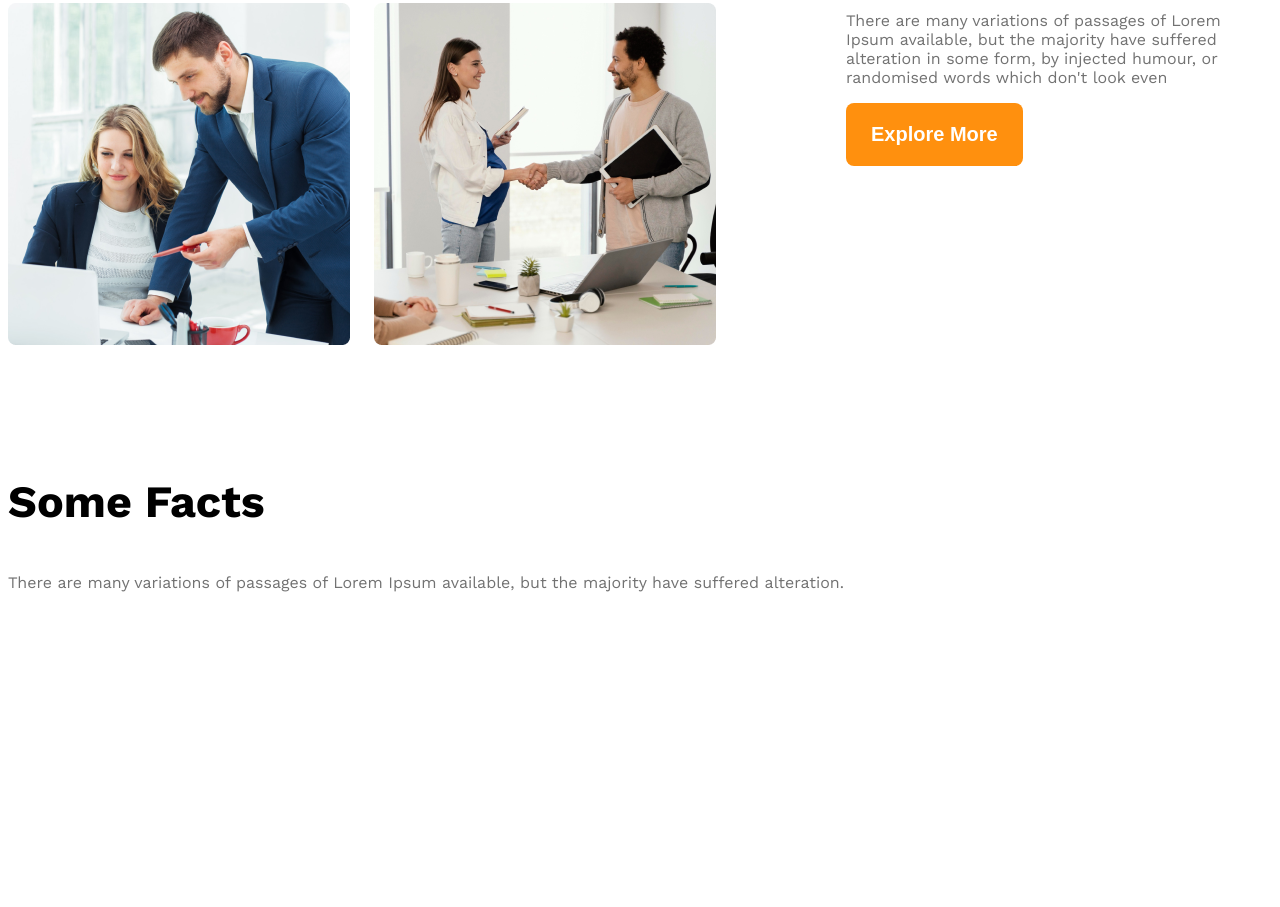
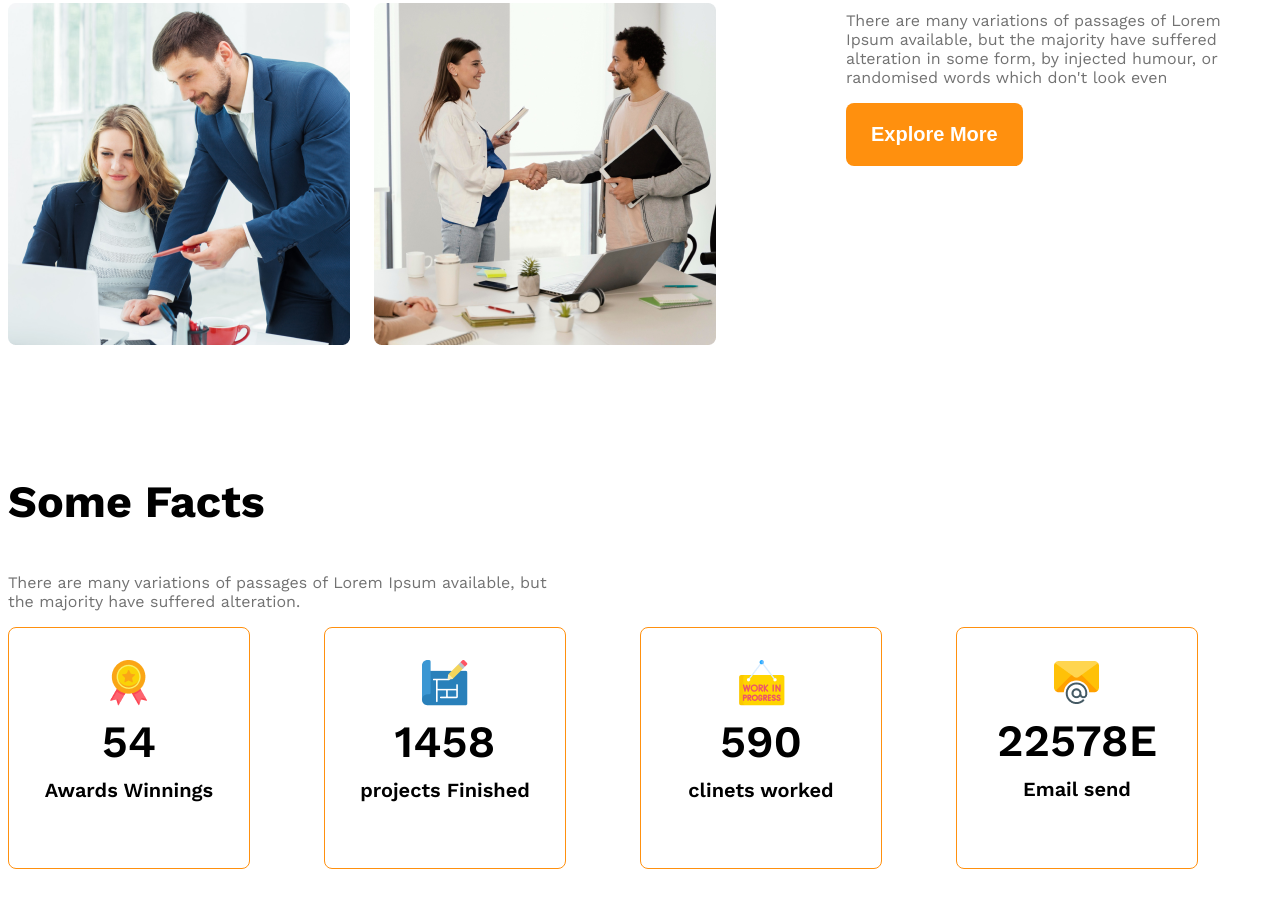
Before and after one commit to MdAbdulHannanShifat/g3-architect-website, a plain HTML site: page index.html in a window 1280 px wide. Shown: the part 1667-2574 px from the top of the page. Before the commit the page ends 2547 px from the top, so only its background shows below. Drawn offline with nearby package versions, Linux system fonts and the light colour scheme.

Commit message:
added some facts

```diff
--- a/index.html
+++ b/index.html
@@ -53,28 +53,37 @@
         </section>
         <section>
             <h3 class="section-title">Some Facts</h3>
-            <p class="text-light-gray">There are many variations of passages of Lorem Ipsum available, but the majority have suffered alteration.</p>
+            <p class="text-light-gray fact-description">There are many variations of passages of Lorem Ipsum available, but the majority have suffered alteration.</p>
             <div class="facts-container">
                 <!-- .fact*4>img.fact-icon+h4.fact-number+h5.fact-name -->
-                <div class="fact">
-                    <img src="" alt="" class="fact-icon">
-                    <h4 class="fact-number"></h4>
-                    <h5 class="fact-name"></h5>
+
+                <div class="fact-card display-flex">
+                    <div>
+                        <img src="images/icons/ribon.png" alt="" class="fact-icon">
+                    <h4 class="fact-number">54</h4>
+                    <h5 class="fact-name">Awards Winnings</h5>
+                    </div>
                 </div>
-                <div class="fact">
-                    <img src="" alt="" class="fact-icon">
-                    <h4 class="fact-number"></h4>
-                    <h5 class="fact-name"></h5>
+                <div class="fact-card display-flex">
+                   <div>
+                    <img src="images/icons/projects.png" alt="" class="fact-icon">
+                    <h4 class="fact-number">1458</h4>
+                    <h5 class="fact-name">projects Finished</h5>
+                   </div>
                 </div>
-                <div class="fact">
-                    <img src="" alt="" class="fact-icon">
-                    <h4 class="fact-number"></h4>
-                    <h5 class="fact-name"></h5>
+                <div class="fact-card display-flex">
+                   <div>
+                    <img src="images/icons/customers.png" alt="" class="fact-icon">
+                    <h4 class="fact-number">590</h4>
+                    <h5 class="fact-name">clinets worked</h5>
+                   </div>
                 </div>
-                <div class="fact">
-                    <img src="" alt="" class="fact-icon">
-                    <h4 class="fact-number"></h4>
-                    <h5 class="fact-name"></h5>
+                <div class="fact-card display-flex">
+                   <div>
+                    <img src="images/icons/email.png" alt="" class="fact-icon">
+                    <h4 class="fact-number">22578E</h4>
+                    <h5 class="fact-name">Email send</h5>
+                   </div>
                 </div>
 
             </div>
--- a/styles/architects.css
+++ b/styles/architects.css
@@ -104,6 +104,36 @@
 #quick-list{
   font-weight: 500;
 }
+/* some facts related styles */
+.facts-container{
+  display: grid;
+  grid-template-columns: repeat(4,1fr);
+}
+.fact-card{
+  border: 1px solid #FF900E;
+  width: 240px;
+  height: 240px;
+  border-radius: 8px;
+  text-align: center;
+  align-items: center;
+  justify-content: center;
+}
+.fact-number{
+  font-size: 2.8rem;
+  font-weight: 600;
+  margin-top: 5px;
+  margin-bottom: 10px;
+
+}
+.fact-name{
+  font-size:1.25rem;
+  font-weight: 600;
+  margin-top: 10px;
+
+}
+.fact-description{
+  max-width: 540px;
+}
 /* responsive media query */
 @media screen and (max-width: 576px) {
   .navbar,.nav-links,.teams{
```
